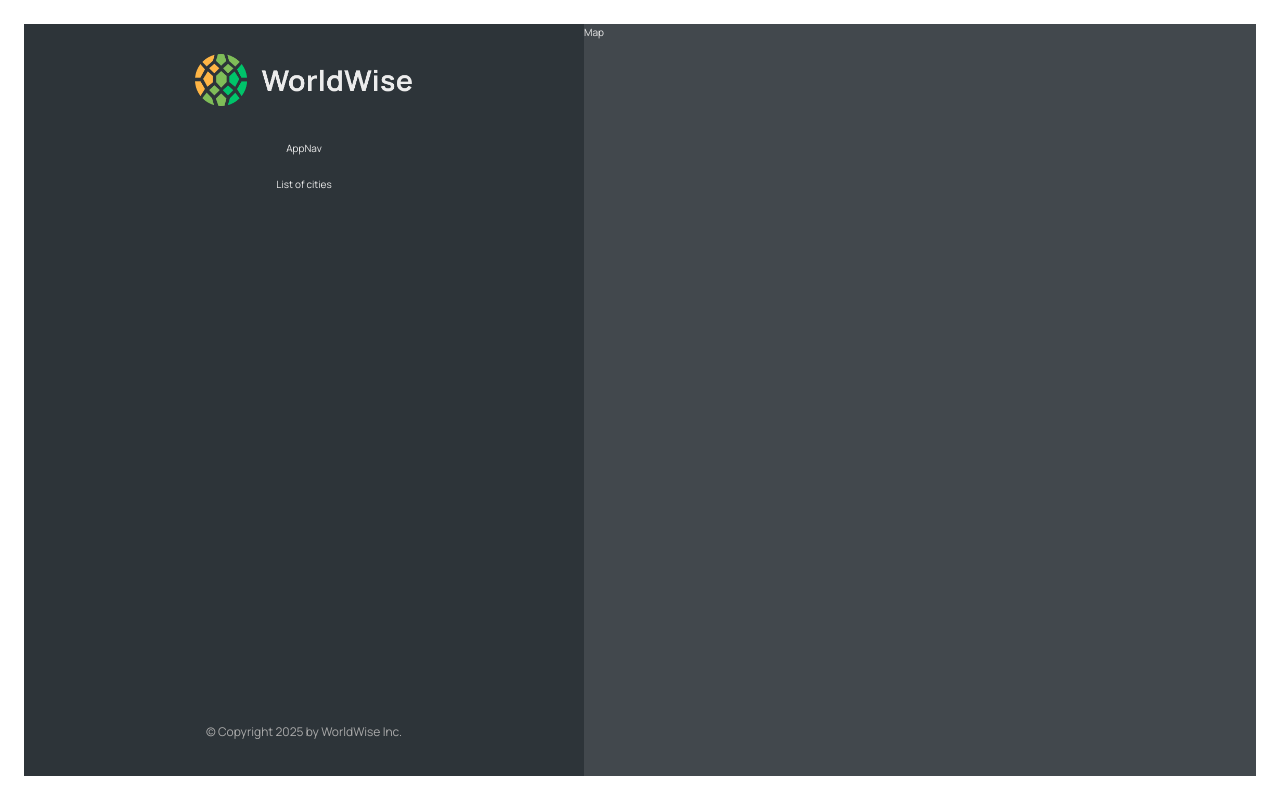
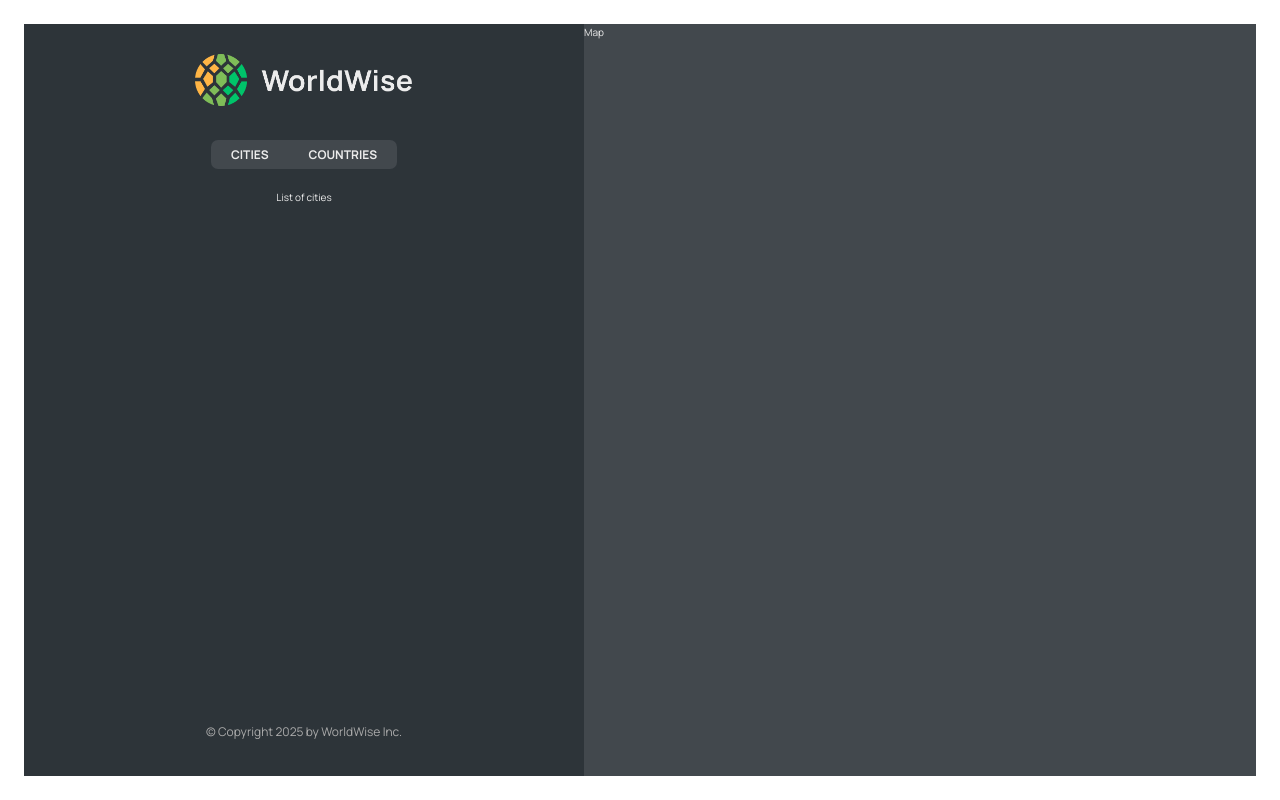
Before and after one commit to nusnk/worldwise, a React (Vite) app: page /app in a window 1280 px wide. Built offline with nearby package versions, Linux system fonts and the light colour scheme.

Commit message:
Added nested routes for app

```diff
--- a/src/App.jsx
+++ b/src/App.jsx
@@ -15,7 +15,12 @@
         <Route path="product" element={<Product/>}/>
         <Route path="pricing" element={<Pricing/>}/>
         <Route path="login" element={<Login/>}/>
-        <Route path="app" element={<AppLayout/>}/>
+        <Route path="app" element={<AppLayout/>}>
+          <Route index element={<p>List of cities</p>}/>
+          <Route path="cities" element={<p>List of cities</p>}/>
+          <Route path="countries" element={<p>Countries</p>}/>
+          <Route path="form" element={<p>Form</p>}/>
+        </Route>
         <Route path="*" element={<PageNotFound/>}/>
       </Routes>
     </BrowserRouter>
--- a/src/components/AppNav.jsx
+++ b/src/components/AppNav.jsx
@@ -1,7 +1,17 @@
+import { NavLink } from "react-router";
 import styles from "./AppNav.module.css";
 
 export default function AppNav() {
   return (
-    <nav className={styles.nav}>AppNav</nav>
+    <nav className={styles.nav}>
+      <ul>
+        <li>
+          <NavLink to="cities">Cities</NavLink>
+        </li>
+        <li>
+          <NavLink to="countries">Countries</NavLink>
+        </li>
+      </ul>
+    </nav>
   )
 }
--- a/src/components/Sidebar.jsx
+++ b/src/components/Sidebar.jsx
@@ -1,3 +1,4 @@
+import { Outlet } from 'react-router';
 import AppNav from './AppNav';
 import Logo from './Logo';
 import styles from './Sidebar.module.css';
@@ -6,7 +7,7 @@
     <div className={styles.sidebar}>
       <Logo/>
       <AppNav/>
-      <p>List of cities</p>
+      <Outlet/>
       <footer className={styles.footer}>
         <p className={styles.copyright}>
           &copy; Copyright { new Date().getFullYear() } by WorldWise Inc.
```
